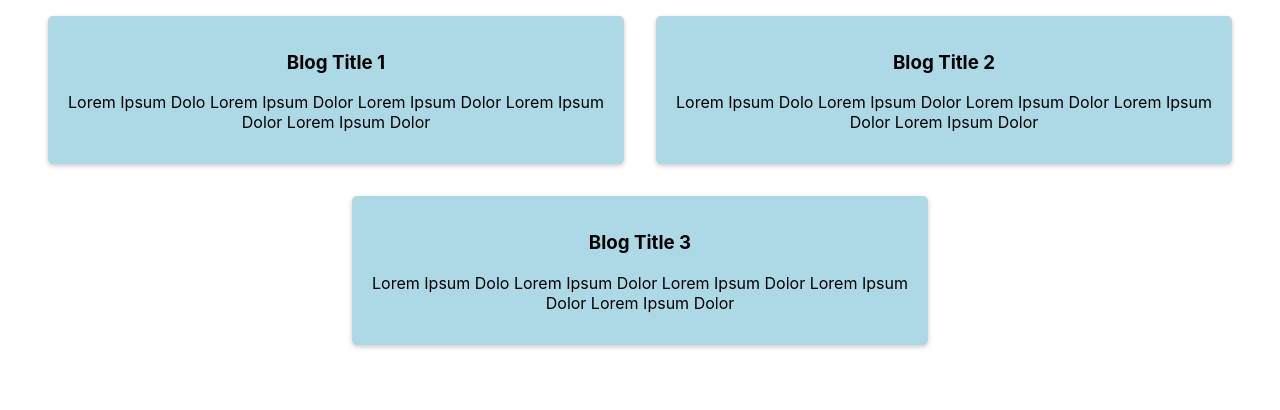
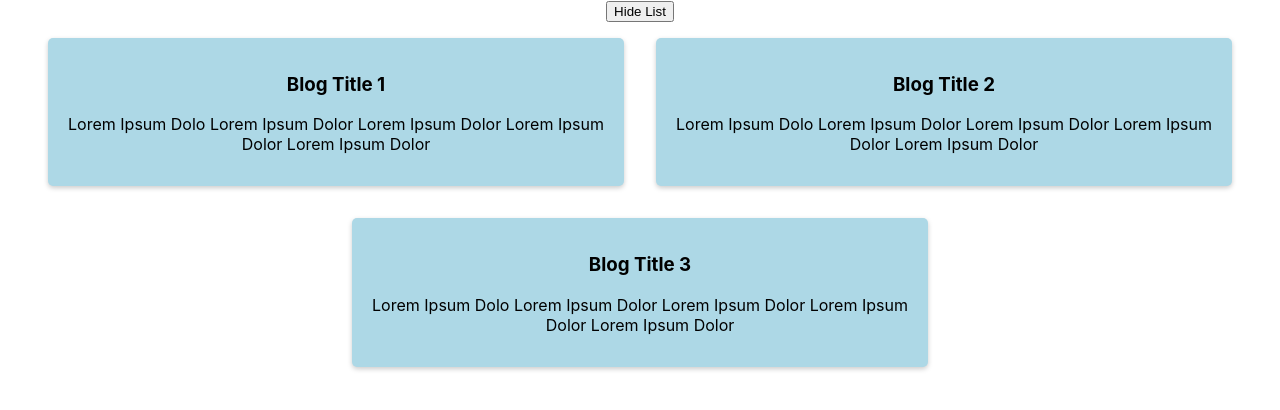
Before and after one commit to itsParv/First-react-app, a React (Create React App) app: page / in a window 1280 px wide. Shown: the top 410 px of the page. Built offline with nearby package versions, Linux system fonts and the light colour scheme.

Commit message:
class based component added

```diff
--- a/src/App.js
+++ b/src/App.js
@@ -6,8 +6,13 @@ import BlogCard from './BlogCard';
 import { isArrayEmpty } from './Utils';
 
 
-function App() {
-  const blogArr = [
+class App extends React.Component {
+  state = {
+    showBlogs: true
+  }
+
+
+  blogArr = [
     {
       id: 1,
       title: 'Blog Title 1',
@@ -25,9 +30,10 @@ function App() {
     }
   ]
 
+
   // const blogArr = null;
 
-  const blogCards = isArrayEmpty(blogArr) ? [] : blogArr.map((item, pos) => {
+  blogCards = isArrayEmpty(this.blogArr) ? [] : this.blogArr.map((item, pos) => {
     // console.log(item);
 
     return (
@@ -40,12 +46,26 @@ function App() {
 
   })
 
-  return (
-    <div className="App">
-      {blogCards}
+  onHideButtonCLick = () => {
+    this.setState({ showBlogs: false });
+    console.log(this.showBlogs);
 
-    </div>
-  );
+    alert('Button Clicked')
+
+  }
+
+  render() {
+    return (
+      <div className="App" >
+        <button onClick={this.onHideButtonCLick}>Hide List</button>
+        <br></br>
+        {this.state.showBlogs ? this.blogCards : null}
+
+      </div>
+    );
+  }
+
+
 }
 
 export default App;
```
